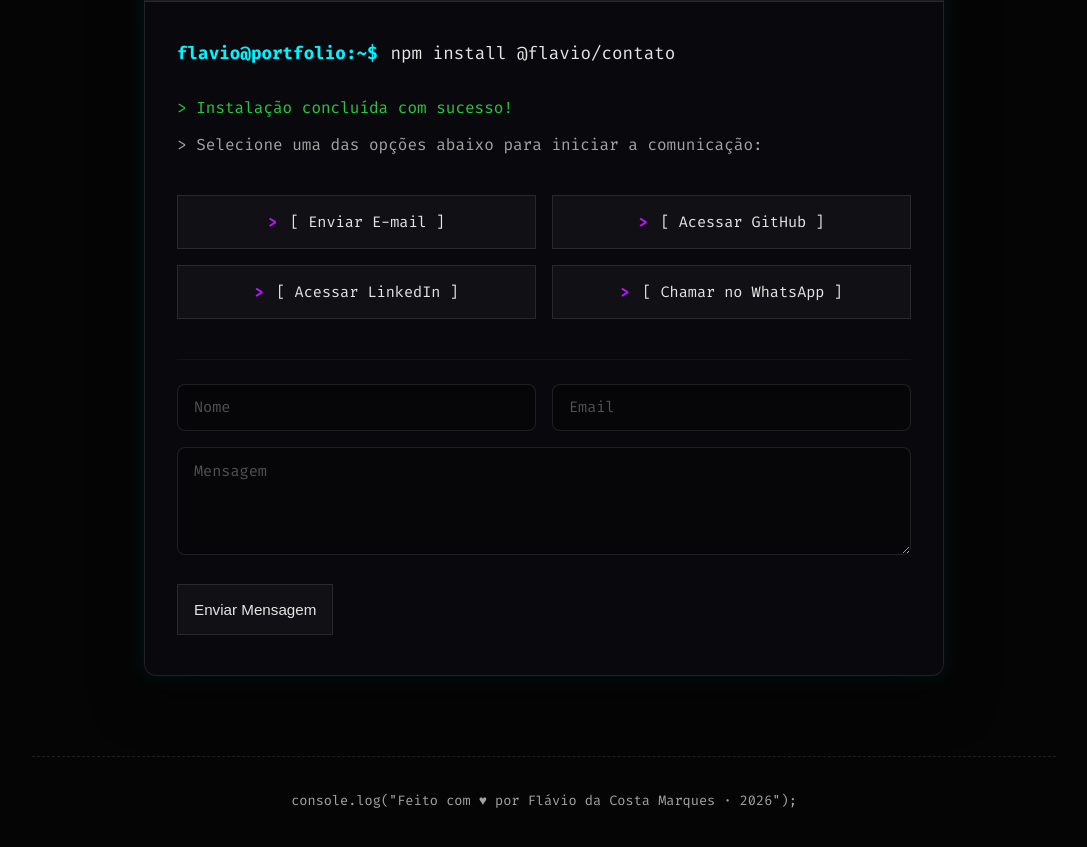
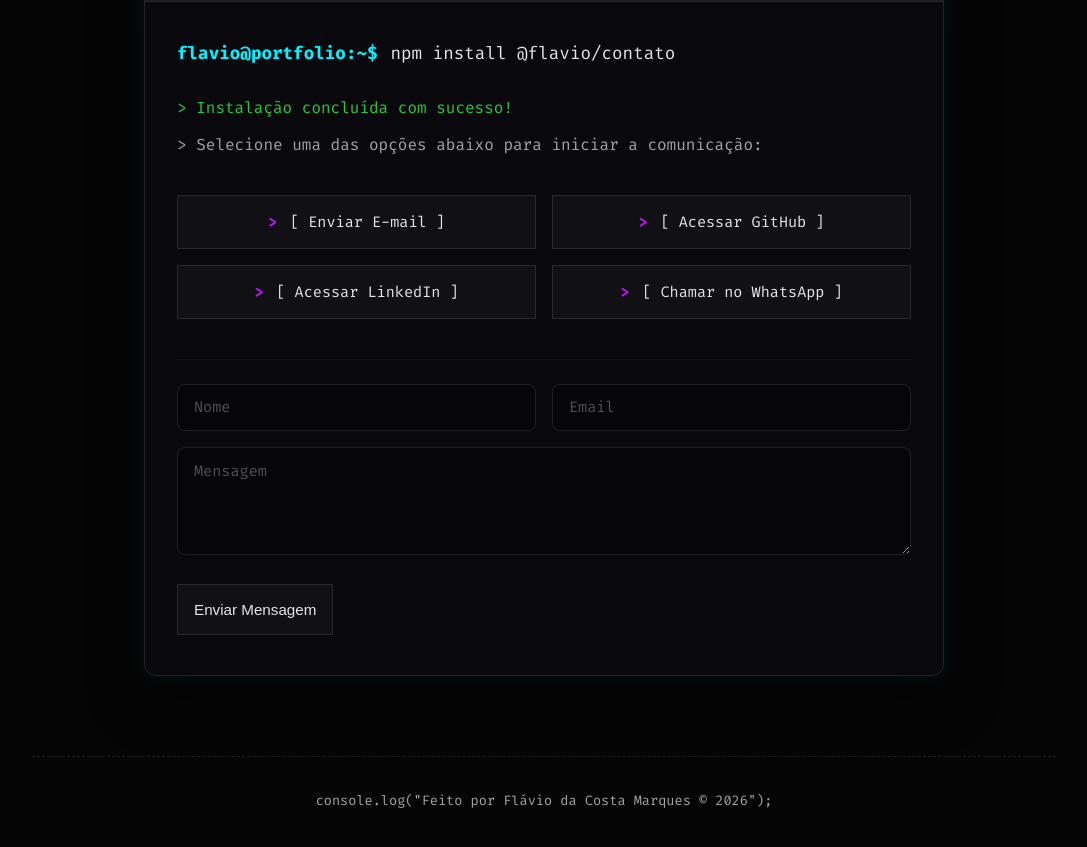
Before and after one commit to FlavioProgramador/portifolio-tech, a Next.js app: page / in a window 1280 px wide. Shown: the part 8957-9804 px from the top of the page, without its empty margins (96-1183 px from the left). Built offline with nearby package versions, Linux system fonts and the light colour scheme.

Commit message:
style(ui): update footer text to include console.log format

```diff
--- a/src/components/Contact/Contact.tsx
+++ b/src/components/Contact/Contact.tsx
@@ -190,7 +190,7 @@ export default function Contact() {
         transition={{ duration: 0.5, delay: 0.2 }}
       >
         <span className={styles.footerText}>
-          {`console.log("${dict.contact.footer} \u2665 por Fl\u00e1vio da Costa Marques \u00b7 ${new Date().getFullYear()}");`}
+          {`console.log("Feito por Flávio da Costa Marques \u00A9 ${new Date().getFullYear()}");`}
         </span>
       </motion.footer>
     </section>
```
